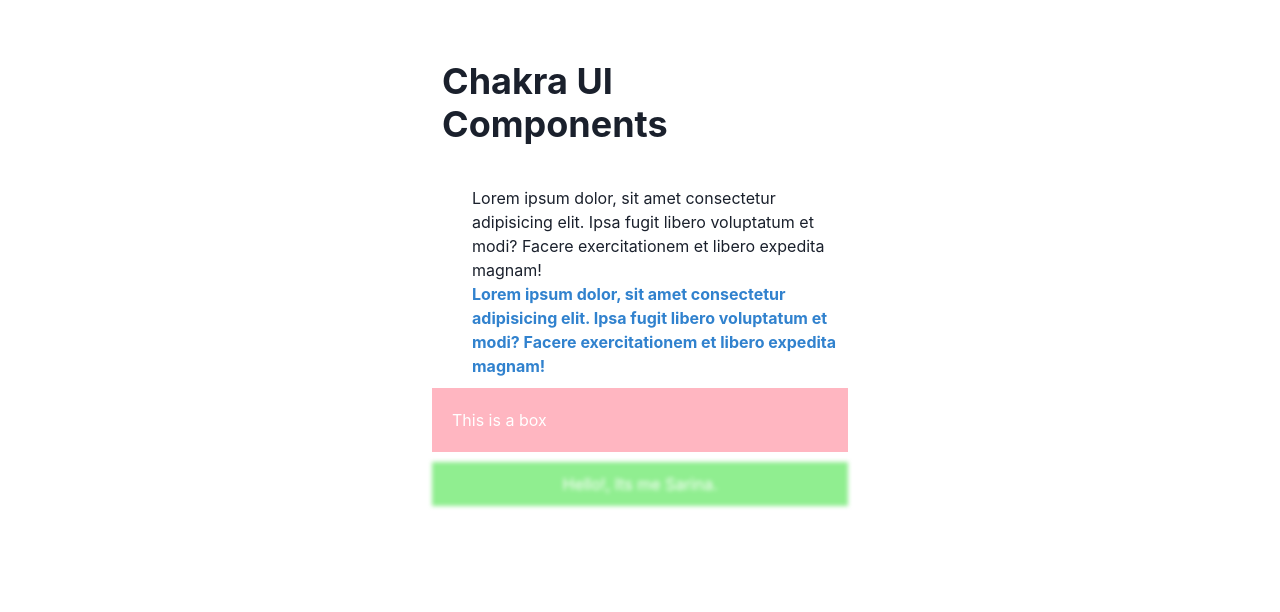
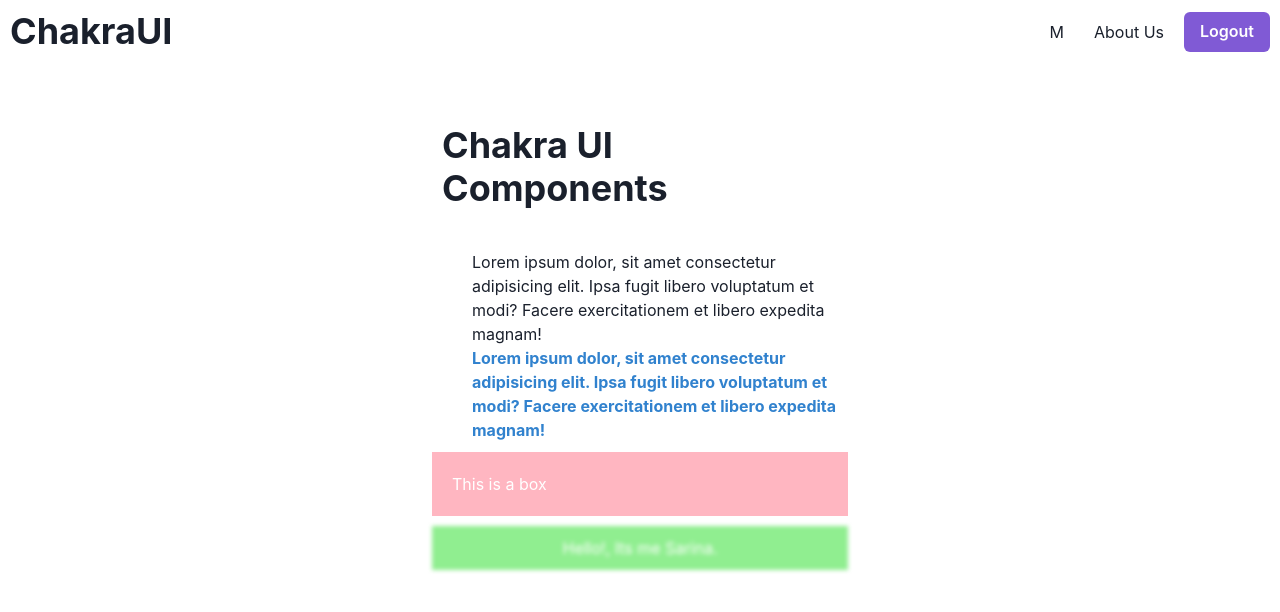
Before and after one commit to Sarinaryal/Complete_ChakraUI, a React (Vite) app: page / in a window 1280 px wide. Shown: the top 612 px of the page. Built offline with nearby package versions, Linux system fonts and the light colour scheme.

Commit message:
working with flex layouts

```diff
--- /dev/null
+++ b/src/Components/Navbar.jsx
@@ -0,0 +1,27 @@
+import { Box, Button, Flex, Heading, HStack, Spacer, Text } from '@chakra-ui/react'
+import React from 'react'
+
+export default function Navbar() {
+  return (
+
+    <Flex as='nav' p='10px' alignItems='center'>
+      <Heading as='h1'>ChakraUI</Heading>
+
+      <Spacer/>
+      {/* Hstack works as gap between items */}
+      <HStack spacing='20px'>
+      <Box bg='grey.200' p='10px'>M</Box>
+      <Text>About Us</Text>
+      <Button colorScheme='purple'>Logout</Button>
+      </HStack>
+    </Flex>
+
+    // <Flex bg='grey' justify='space-between' wrap='wrap' gap='2'>
+    //   <Box w='150px' h='50px' bg ='pink'>1</Box>
+    //   <Box w='150px' h='50px' bg ='blue'>2</Box>
+    //   <Box w='150px' h='50px' bg ='green' flexGrow='1'>3</Box>
+    //   <Box w='150px' h='50px' bg ='yellow' flexGrow='2'>4</Box>
+
+    // </Flex>
+  )
+}
--- a/src/layouts/RootLayout.jsx
+++ b/src/layouts/RootLayout.jsx
@@ -1,8 +1,10 @@
 import { Outlet } from "react-router-dom"
+import Navbar from "../Components/Navbar"
 
 export default function RootLayout() {
   return (
     <div>
+      <Navbar/>
       <Outlet />
     </div>
   )
```
